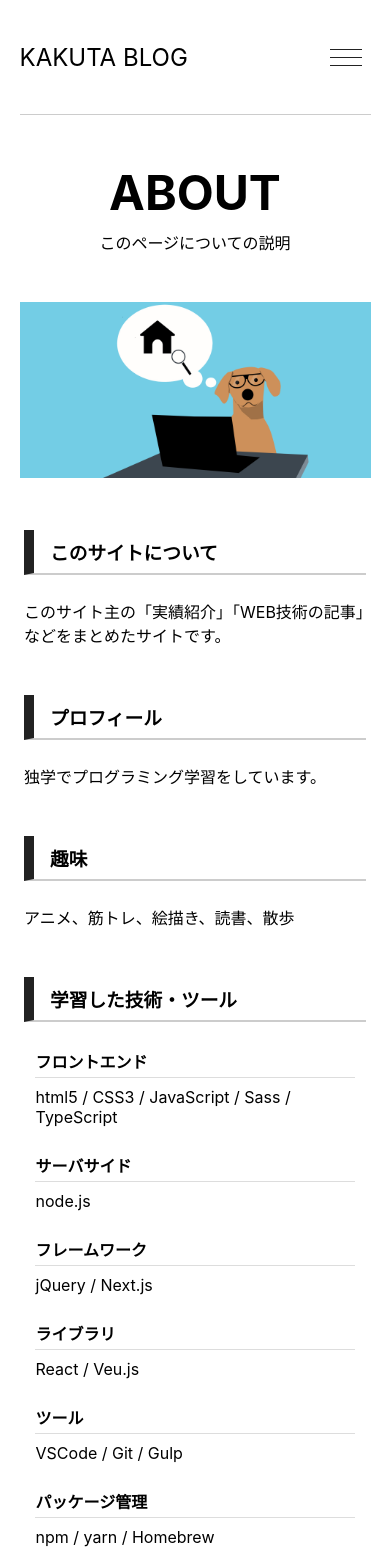
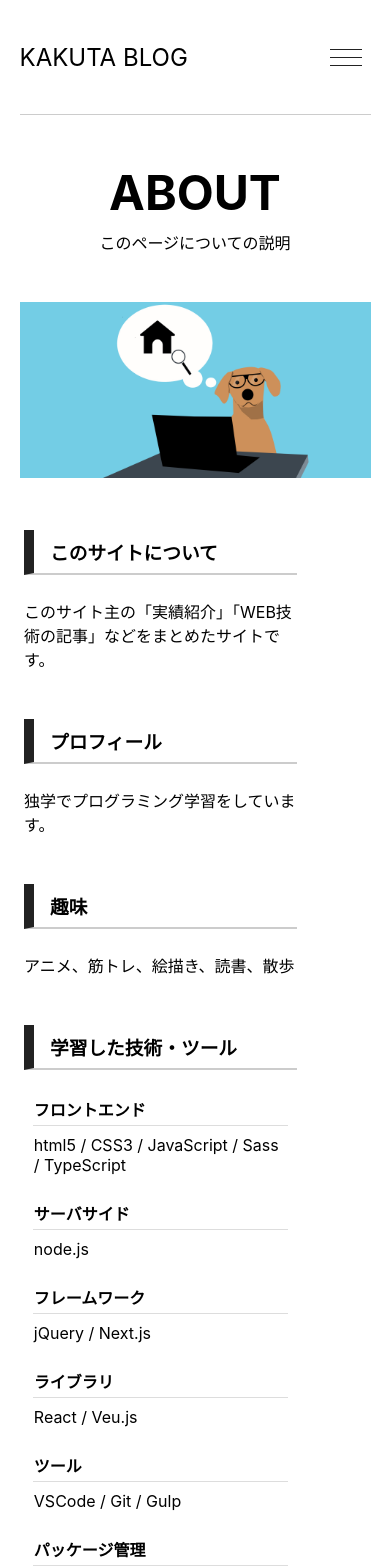
Before and after one commit to kakuta0915/kakuta-tech-blog, a Next.js app: page /about in a window 390 px wide. Shown: the top 1568 px of the page. Built offline with nearby package versions, Linux system fonts and the light colour scheme; no server answers.

Commit message:
✨ about.jsxにprofileコンポーネントを追加した

```diff
--- a/pages/about.jsx
+++ b/pages/about.jsx
@@ -2,7 +2,7 @@
 
 import Meta from '@/src/components/meta/meta'
 import Container from '@/src/components/container/container'
-import PostBody from '@/src/components/post-body/post-body'
+import Profile from '@/src/components/profile/profile'
 import Hero from '@/src/components/hero/hero'
 import Image from 'next/image'
 import eyecatch from 'images/about.jpg'
@@ -31,7 +31,7 @@ export default function About() {
         </figure>
       </Container>
 
-      <PostBody>
+      <Profile>
         <h3>このサイトについて</h3>
         <p>
           このサイト主の「実績紹介」「WEB技術の記事」などをまとめたサイトです。
@@ -85,7 +85,7 @@ export default function About() {
             </tr>
           </tbody>
         </table>
-      </PostBody>
+      </Profile>
     </>
   )
 }
--- /dev/null
+++ b/src/components/profile/profile.jsx
@@ -0,0 +1,5 @@
+import styles from './profile.module.css'
+
+export default function Profile({ children }) {
+  return <div className={styles.profile}>{children}</div>
+}
--- /dev/null
+++ b/src/components/profile/profile.module.css
@@ -0,0 +1,44 @@
+.profile {
+  margin: 8rem auto;
+  width: 70%;
+}
+
+.profile > h3 {
+  margin: 3rem 0 1.5rem;
+  padding: 0.5rem 0 0.5rem 1rem;
+  border-bottom: 2px solid var(--gray);
+  border-left: 10px solid var(--black);
+}
+
+.profile table {
+  width: 95%;
+  margin: 0 auto;
+}
+
+.profile table th {
+  text-align: left;
+  width: 40%;
+}
+
+@media (max-width: 768px) {
+  .profile {
+    margin: 3rem 1.5rem;
+  }
+
+  .profile table tr {
+    display: block;
+    margin-bottom: 1.5rem;
+  }
+
+  .profile table th {
+    border-bottom: 1px solid #ddd;
+    margin-bottom: 0.5rem;
+    padding-bottom: 0.25rem;
+  }
+
+  .profile table th,
+  .profile table td {
+    display: block;
+    width: 100%;
+  }
+}
```
